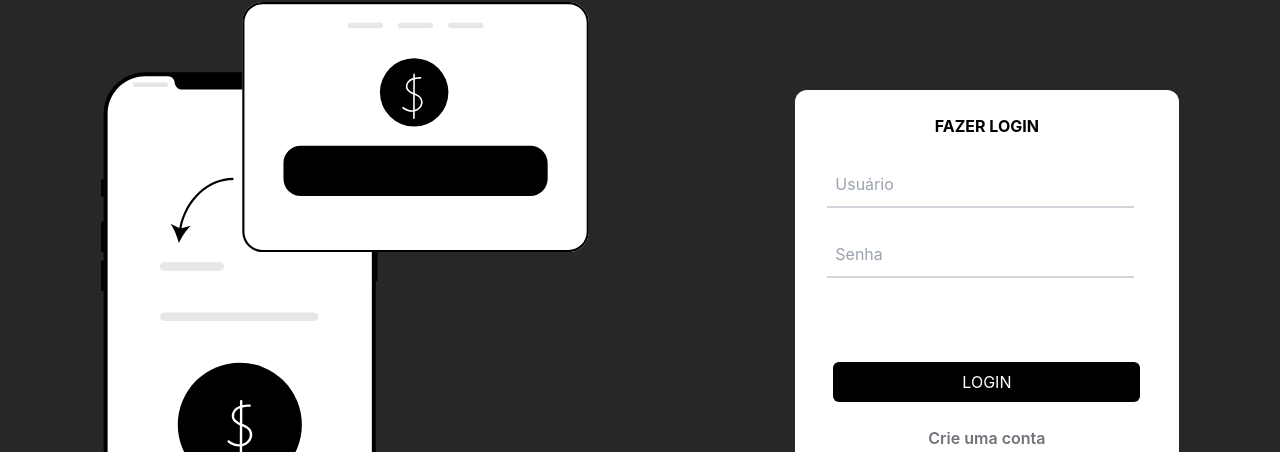
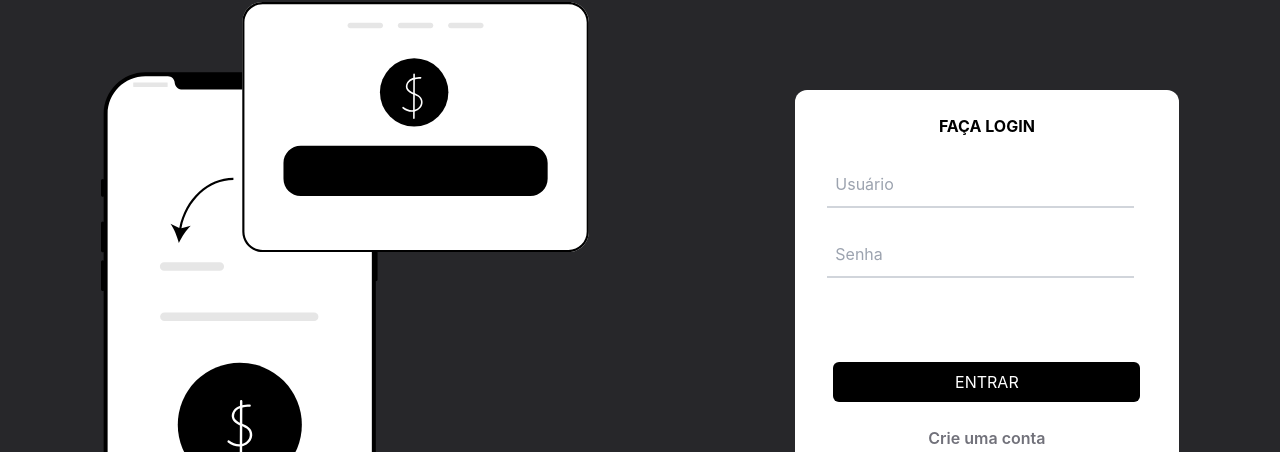
Before and after one commit to giuseppeusn/financial-transfer-app, a React (Create React App) app in the folder frontend/: page / in a window 1280 px wide. Shown: the part 118-570 px from the top of the page. Built offline with nearby package versions, Linux system fonts and the light colour scheme; no server answers.

Commit message:
refactor: change some texts in login page

```diff
--- a/frontend/src/pages/Login.tsx
+++ b/frontend/src/pages/Login.tsx
@@ -67,8 +67,8 @@ function Login() {
     >
       <img src={mainImage} alt="Transfer money" className="h-[35rem]" />
       <FormLogin
-        title="Fazer login"
-        mainButton="Login"
+        title="Faça login"
+        mainButton="Entrar"
         secondaryButton="Crie uma conta"
         username={username}
         password={password}
```
Also changed, not shown: 1 other file (tests, documents, lock files or other folders).
